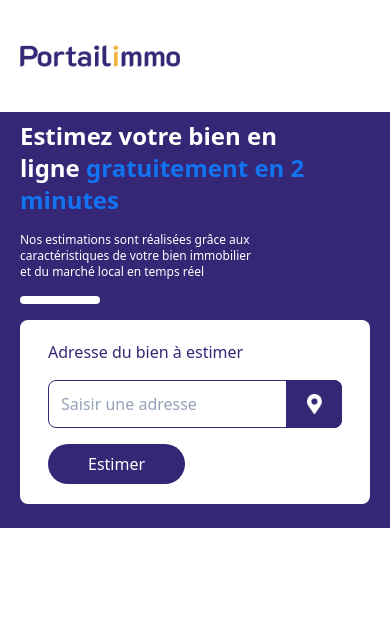
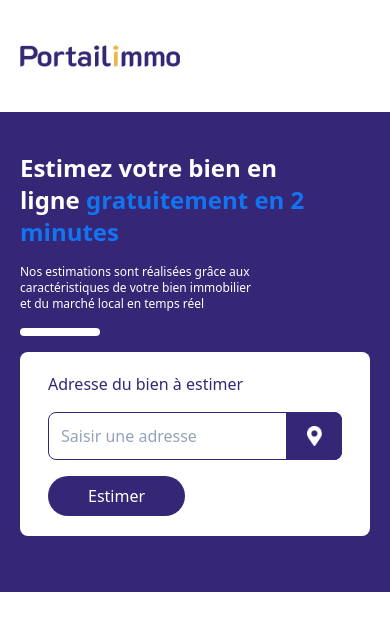
Before and after one commit to magicniclus/immoportail, a Next.js app: page / in a window 390 px wide. Shown: the top 630 px of the page. Built offline with nearby package versions, Linux system fonts and the light colour scheme.

Commit message:
Update EstimationBanner.js

```diff
--- a/components/Organisms/EstimationBanner.js
+++ b/components/Organisms/EstimationBanner.js
@@ -7,7 +7,7 @@ import LightBox from '../Molecules/LightBox';
 
 const EstimationBanner = () => {
     return (
-        <div className='bg-purple px-5 md:px-40 py-2 md:py-16 flex content-between relative'>
+        <div className='bg-purple px-5 md:px-40 py-10 md:py-16 flex content-between relative'>
             {/* Right container */}
             <div className=" lg:w-8/12">
                 <TitlePrimary text="Estimez votre bien en ligne" textWithColor="gratuitement en 2 minutes " />
@@ -18,7 +18,6 @@ const EstimationBanner = () => {
                 <SeparationLign color="white" />
                 <SetInputWithTitleAndButton />
             </div>
-
             {/* Left  container */}
             <div className="hidden h-full bg-white lg:flex lg:w-4/12 absolute right-0 top-0">
                 <LightBox />
```
